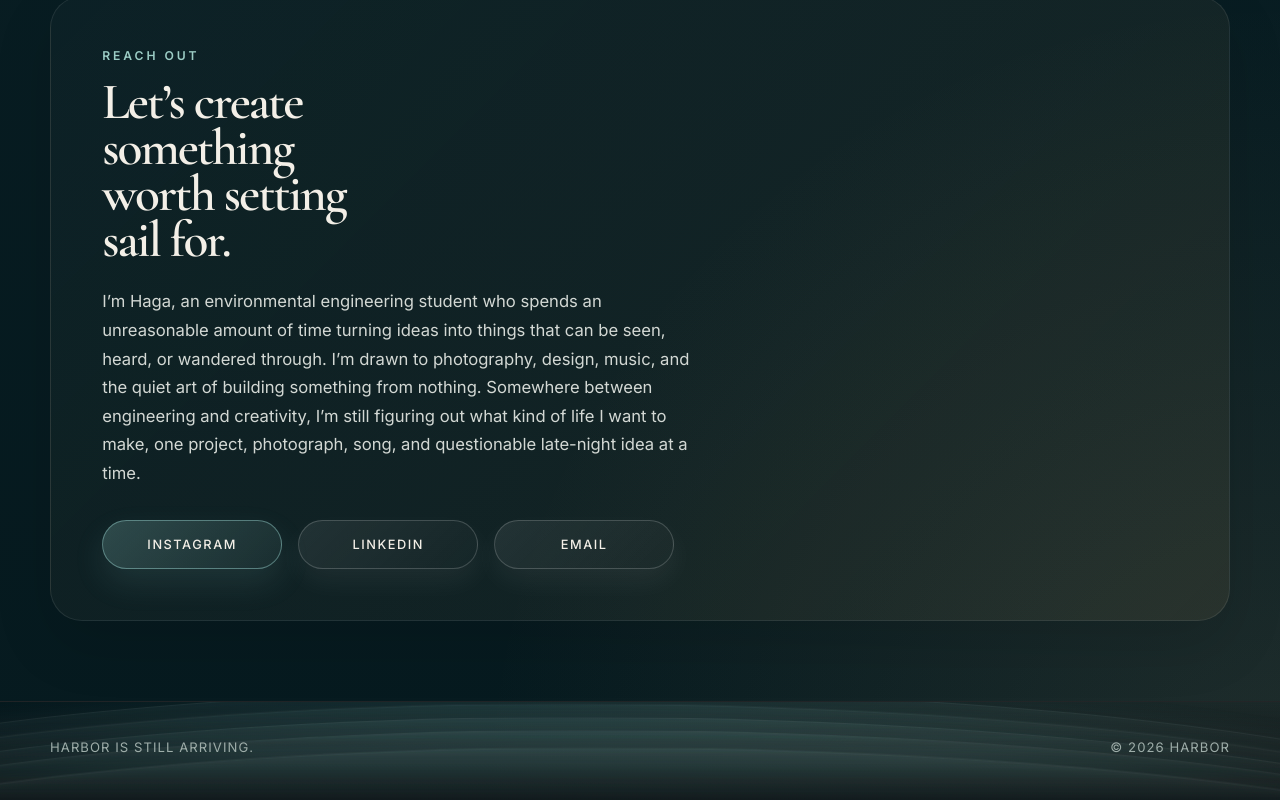
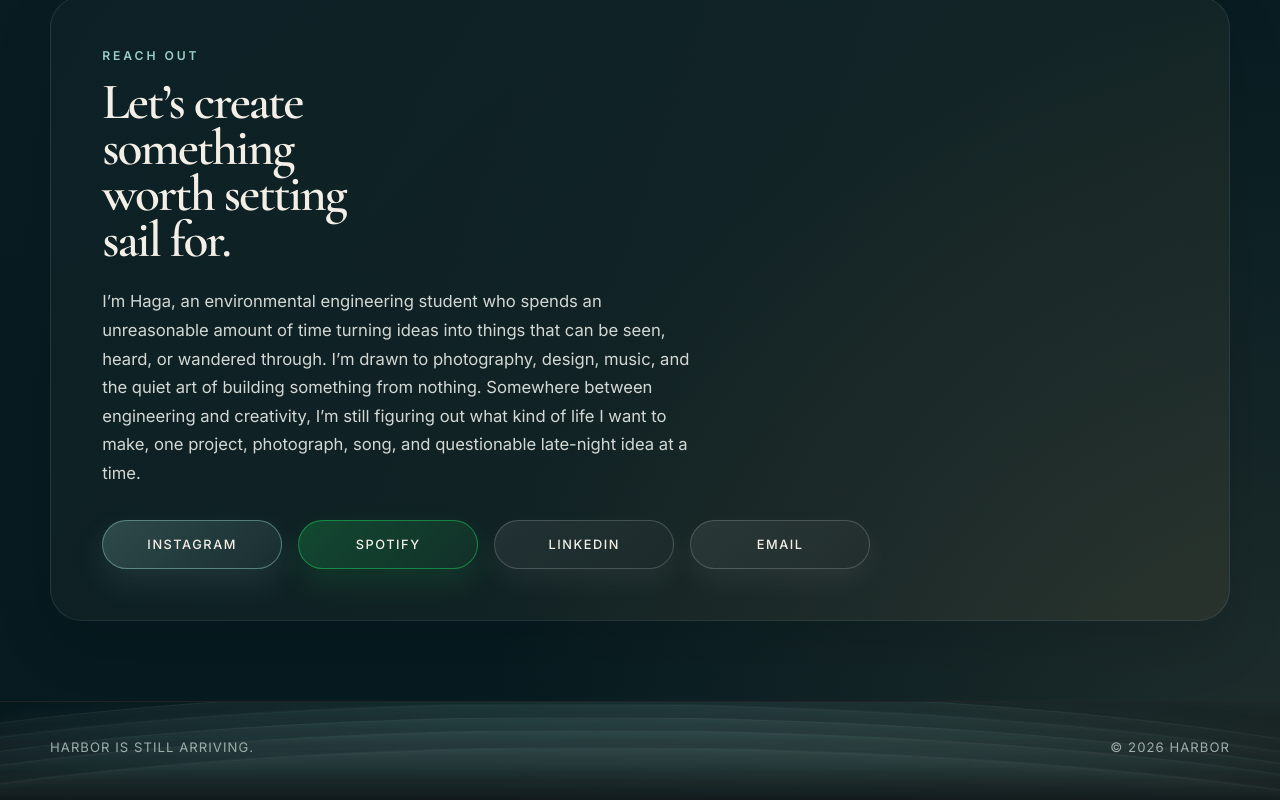
Before and after one commit to Clovescence/harbor, a plain HTML site: page index.html in a window 1280 px wide. Shown: the part 3464-4264 px from the top of the page. Drawn offline with nearby package versions, Linux system fonts and the light colour scheme.

Commit message:
Oak 1.2 + Spotify

```diff
--- a/index.html
+++ b/index.html
@@ -215,6 +215,14 @@
                 Instagram
               </a>
               <a
+                class="button button--spotify"
+                href="https://open.spotify.com/user/dav6z2wtexqello99ulntvsv9?si=a4c35b45979d4984"
+                target="_blank"
+                rel="noreferrer noopener"
+              >
+                Spotify
+              </a>
+              <a
                 class="button button--secondary"
                 href="https://www.linkedin.com/in/hagapradiva/"
                 target="_blank"
--- a/style.css
+++ b/style.css
@@ -287,6 +287,12 @@ select {
   background: linear-gradient(135deg, rgba(255, 255, 255, 0.08), rgba(255, 255, 255, 0.02));
   border-color: rgba(255, 255, 255, 0.18);
   box-shadow: 0 12px 28px rgba(255, 255, 255, 0.06);
+}
+
+.button--spotify {
+  background: linear-gradient(135deg, rgba(30, 215, 96, 0.22), rgba(30, 215, 96, 0.08));
+  border-color: rgba(30, 215, 96, 0.48);
+  box-shadow: 0 14px 32px rgba(30, 215, 96, 0.12);
 }
 
 .hero__meta {
```
